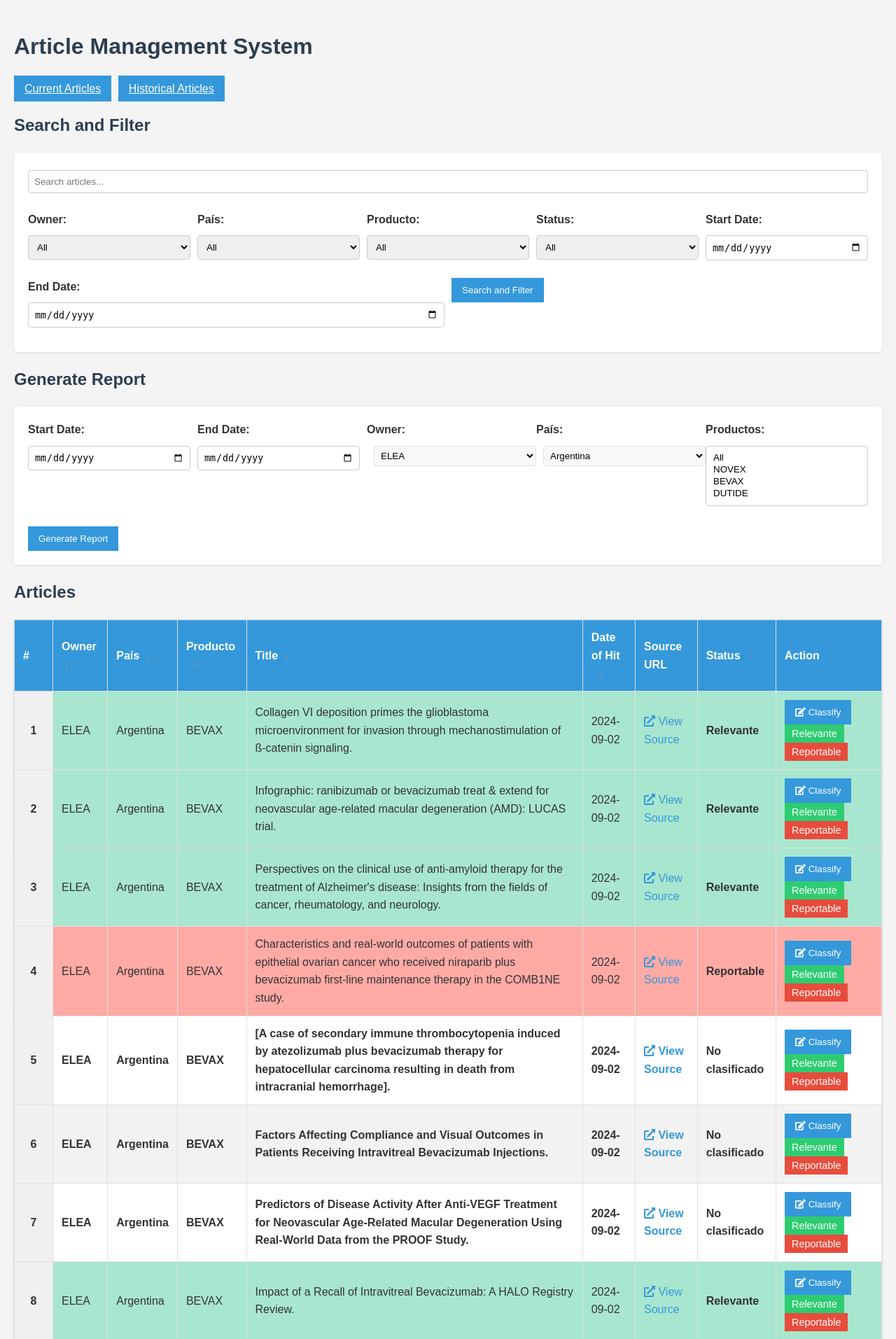
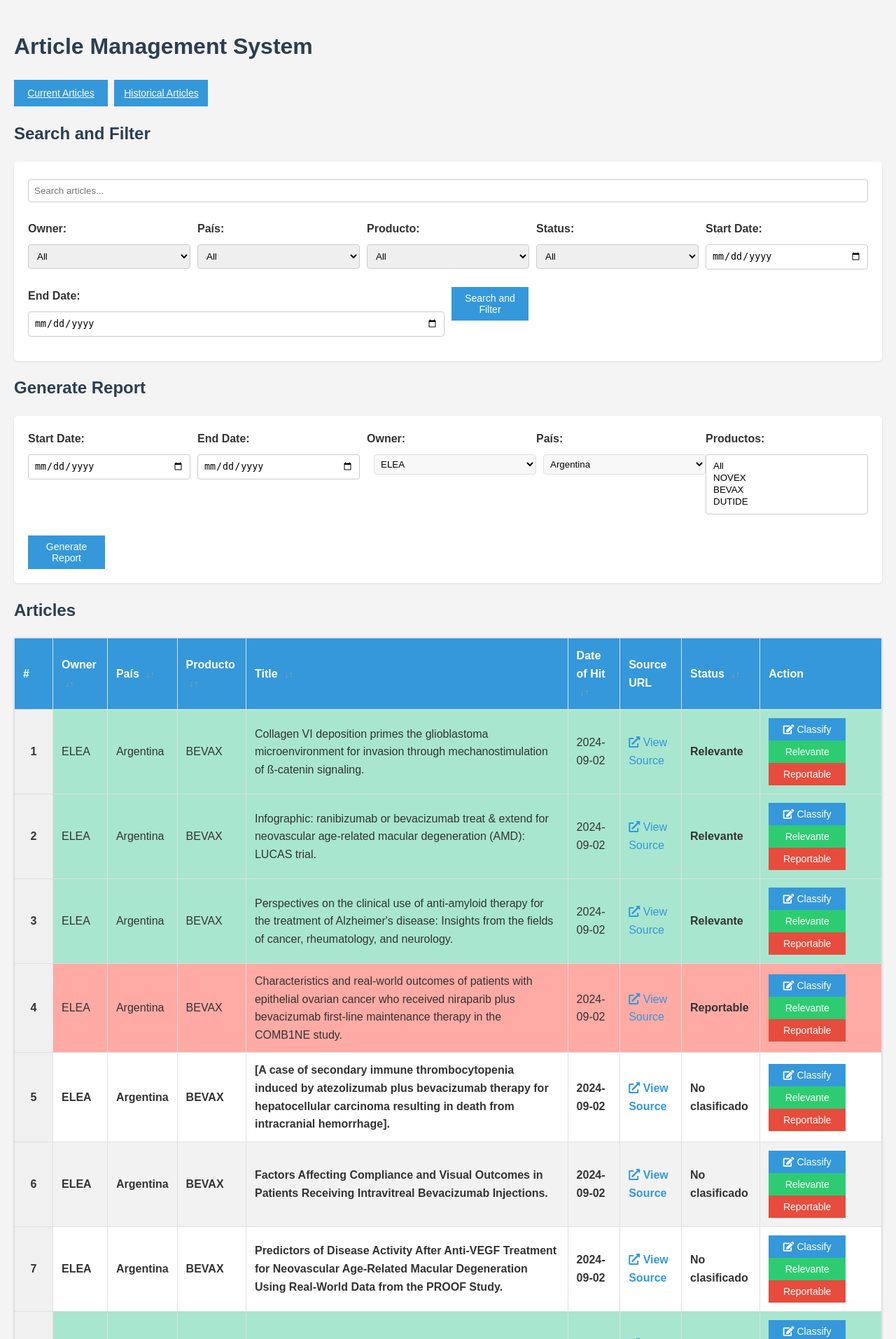
Before and after one commit to panchtox/elitup, a Flask app: page / in a window 1280 px wide. Shown: the top 1913 px of the page at 70% size. Run offline with Flask 3, Linux system fonts and the light colour scheme.

Commit message:
Agent query: Please scroll down to the article table and check if the 'Classify', 'Relevante', and 'Reportable' buttons are visible for each article row. Are they uniform in width? Do they all have the same width of 110px?

```diff
--- a/models.py
+++ b/models.py
@@ -14,6 +14,7 @@ class Article(db.Model):
     dateOfHit = db.Column(db.Date, nullable=False)
     status = db.Column(db.String(20), default="No clasificado")
     is_historical = db.Column(db.Boolean, default=False)
+    comments = db.Column(db.Text)  # New field for comments
 
 class Evidence(db.Model):
     id = db.Column(db.Integer, primary_key=True)
--- a/routes.py
+++ b/routes.py
@@ -103,7 +103,8 @@ def get_article(article_id):
         'pais': article.pais,
         'producto': article.producto,
         'dateOfHit': article.dateOfHit.isoformat(),
-        'status': article.status
+        'status': article.status,
+        'comments': article.comments
     }
     logging.debug(f"Response data: {response_data}")
     return jsonify(response_data)
@@ -112,11 +113,13 @@ def get_article(article_id):
 def classify_article():
     article_id = request.form.get('article_id')
     status = request.form.get('status')
+    comments = request.form.get('comments')
 
     article = Article.query.get(article_id)
     if article:
         old_status = article.status
         article.status = status
+        article.comments = comments
         db.session.commit()
         return jsonify({'success': True, 'oldStatus': old_status, 'newStatus': status})
     return jsonify({'success': False}), 404
--- a/static/css/styles.css
+++ b/static/css/styles.css
@@ -50,10 +50,14 @@ button, .button {
     background-color: #3498db;
     color: #fff;
     border: none;
-    padding: 10px 15px;
+    padding: 8px 12px;
     cursor: pointer;
     transition: background-color 0.3s ease;
     margin-right: 5px;
+    width: 110px; /* Set a fixed width for all buttons */
+    font-size: 14px;
+    text-align: center;
+    display: inline-block;
 }
 
 button:hover, .button:hover {
@@ -188,6 +192,11 @@ textarea {
     .modal-content {
         width: 95%;
     }
+
+    button, .button {
+        width: 100%; /* Full width for mobile */
+        margin-bottom: 5px;
+    }
 }
 
 /* New styles for Search and Filter, and Generate Report sections */
@@ -254,6 +263,7 @@ td:nth-child(8) {
 
 /* Quick classification buttons */
 .quick-classify-btn {
-    padding: 5px 10px;
-    font-size: 0.9em;
+    padding: 8px 12px;
+    font-size: 14px;
+    width: 110px; /* Set the same width as other buttons */
 }
--- a/static/js/main.js
+++ b/static/js/main.js
@@ -5,7 +5,6 @@ document.addEventListener('DOMContentLoaded', function() {
     const reportForm = document.getElementById('reportForm');
     const searchFilterForm = document.getElementById('searchFilterForm');
 
-    // Open modal and populate fields
     function attachClassifyButtonListeners() {
         document.querySelectorAll('.classify-btn').forEach(btn => {
             btn.addEventListener('click', function() {
@@ -28,6 +27,7 @@ document.addEventListener('DOMContentLoaded', function() {
                         document.getElementById('producto').textContent = data.producto;
                         document.getElementById('dateOfHit').textContent = data.dateOfHit;
                         document.getElementById('status').value = data.status;
+                        document.getElementById('comments').value = data.comments || '';
                         modal.style.display = 'block';
                     })
                     .catch(error => {
@@ -38,7 +38,6 @@ document.addEventListener('DOMContentLoaded', function() {
         });
     }
 
-    // Close modal
     closeBtn.onclick = function() {
         modal.style.display = 'none';
     }
@@ -49,32 +48,29 @@ document.addEventListener('DOMContentLoaded', function() {
         }
     }
 
-    // Classify article
     classifyForm.addEventListener('submit', function(e) {
         e.preventDefault();
         const formData = new FormData(this);
-        classifyArticle(formData.get('article_id'), formData.get('status'));
+        classifyArticle(formData.get('article_id'), formData.get('status'), formData.get('comments'));
     });
 
-    // Quick classify buttons
     function attachQuickClassifyListeners() {
         document.querySelectorAll('.quick-classify-btn').forEach(btn => {
             btn.addEventListener('click', function() {
                 const articleId = this.getAttribute('data-id');
                 const status = this.getAttribute('data-status');
-                classifyArticle(articleId, status);
+                classifyArticle(articleId, status, '');
             });
         });
     }
 
-    // Classify article function
-    function classifyArticle(articleId, status) {
+    function classifyArticle(articleId, status, comments) {
         fetch('/classify', {
             method: 'POST',
             headers: {
                 'Content-Type': 'application/x-www-form-urlencoded',
             },
-            body: `article_id=${articleId}&status=${status}`
+            body: `article_id=${articleId}&status=${status}&comments=${encodeURIComponent(comments)}`
         })
         .then(response => response.json())
         .then(data => {
@@ -90,7 +86,6 @@ document.addEventListener('DOMContentLoaded', function() {
                 statusCell.textContent = status;
                 modal.style.display = 'none';
 
-                // Apply a temporary highlight effect
                 articleRow.style.transition = 'background-color 0.5s ease';
                 articleRow.style.backgroundColor = '#ffff99';
                 setTimeout(() => {
@@ -100,7 +95,6 @@ document.addEventListener('DOMContentLoaded', function() {
         });
     }
 
-    // Generate report
     if (reportForm) {
         reportForm.addEventListener('submit', function(e) {
             e.preventDefault();
@@ -126,7 +120,6 @@ document.addEventListener('DOMContentLoaded', function() {
                 window.URL.revokeObjectURL(url);
                 alert('Report generated and downloaded successfully.');
 
-                // Update article list to reflect new historical status
                 updateArticleList();
             })
             .catch(error => {
@@ -136,7 +129,6 @@ document.addEventListener('DOMContentLoaded', function() {
         });
     }
 
-    // Function to update the article list
     function updateArticleList() {
         fetch(window.location.href)
             .then(response => response.text())
@@ -147,18 +139,13 @@ document.addEventListener('DOMContentLoaded', function() {
                 const oldTable = document.querySelector('table');
                 oldTable.innerHTML = newTable.innerHTML;
 
-                // Re-attach event listeners to new classify buttons
                 attachClassifyButtonListeners();
-                // Re-attach quick classify listeners
                 attachQuickClassifyListeners();
-                // Re-attach sorting functionality
                 attachSortingFunctionality();
-                // Update row numbers
                 updateRowNumbers();
             });
     }
 
-    // Search and filter form submission
     searchFilterForm.addEventListener('submit', function(e) {
         e.preventDefault();
         const formData = new FormData(this);
@@ -174,21 +161,15 @@ document.addEventListener('DOMContentLoaded', function() {
                 const oldTable = document.querySelector('table');
                 oldTable.innerHTML = newTable.innerHTML;
 
-                // Re-attach event listeners to new classify buttons
                 attachClassifyButtonListeners();
-                // Re-attach quick classify listeners
                 attachQuickClassifyListeners();
-                // Re-attach sorting functionality
                 attachSortingFunctionality();
-                // Update row numbers
                 updateRowNumbers();
 
-                // Update URL without reloading the page
                 history.pushState(null, '', url);
             });
     });
 
-    // Function to update row numbers
     function updateRowNumbers() {
         const rows = document.querySelectorAll('#articlesTable tbody tr');
         rows.forEach((row, index) => {
@@ -199,20 +180,12 @@ document.addEventListener('DOMContentLoaded', function() {
         });
     }
 
-    // Initial attachment of classify button listeners
     attachClassifyButtonListeners();
-
-    // Initial attachment of quick classify listeners
     attachQuickClassifyListeners();
-
-    // Initial attachment of sorting functionality
     attachSortingFunctionality();
-
-    // Initial update of row numbers
     updateRowNumbers();
 });
 
-// Sorting functionality
 function attachSortingFunctionality() {
     const table = document.getElementById('articlesTable');
     const headers = table.querySelectorAll('th[data-sort]');
@@ -222,10 +195,8 @@ function attachSortingFunctionality() {
             const column = header.dataset.sort;
             const order = header.classList.contains('asc') ? 'desc' : 'asc';
 
-            // Remove sorting classes from all headers
             headers.forEach(h => h.classList.remove('asc', 'desc'));
 
-            // Add sorting class to clicked header
             header.classList.add(order);
 
             const tbody = table.querySelector('tbody');
@@ -256,10 +227,8 @@ function attachSortingFunctionality() {
                 }
             });
 
-            // Reorder the rows in the table
             rows.forEach(row => tbody.appendChild(row));
 
-            // Update row numbers after sorting
             updateRowNumbers();
         });
     });
--- a/templates/modal.html
+++ b/templates/modal.html
@@ -52,6 +52,10 @@
                     <option value="Reportable">Reportable</option>
                 </select>
             </div>
+            <div class="form-group">
+                <label for="comments">Comments:</label>
+                <textarea id="comments" name="comments" rows="4"></textarea>
+            </div>
             <button type="submit">Update</button>
         </form>
     </div>
```
Also changed, not shown: update_database_comments.py (added, +21 -0 lines), instance/articles.db, 1 other file.
